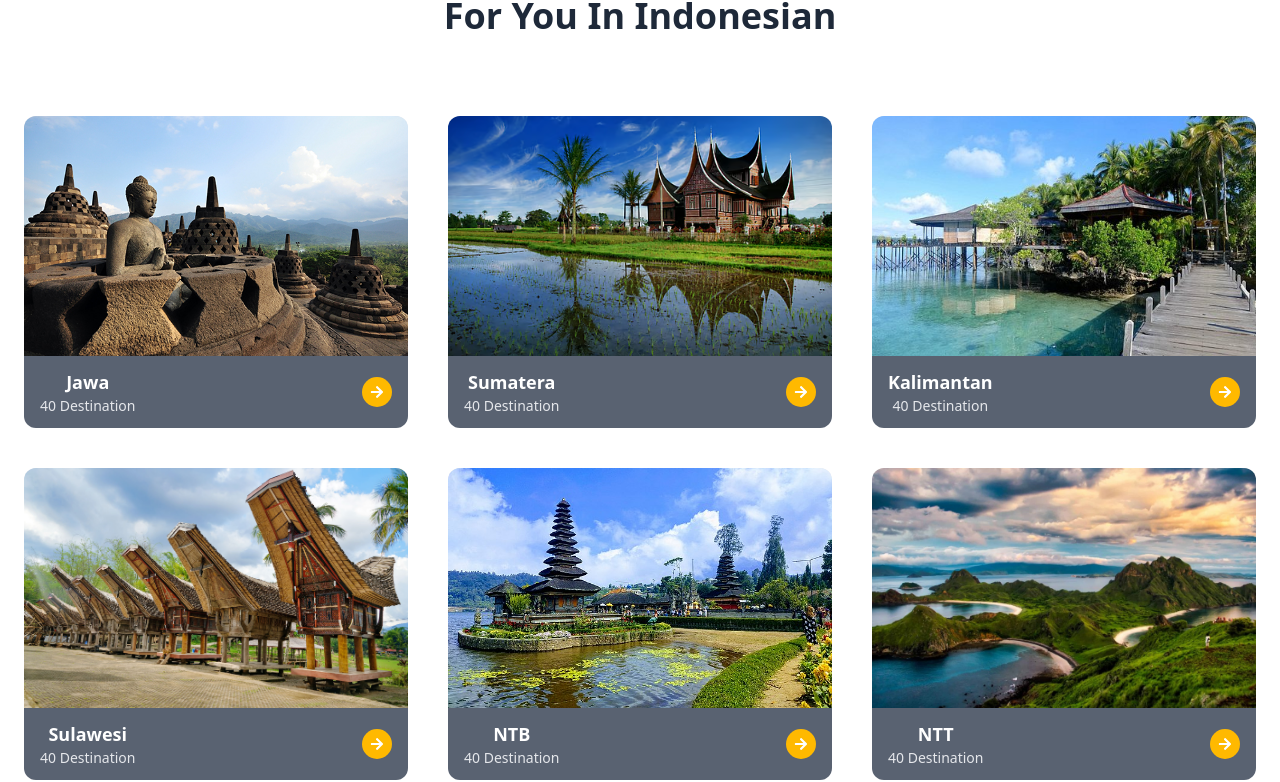
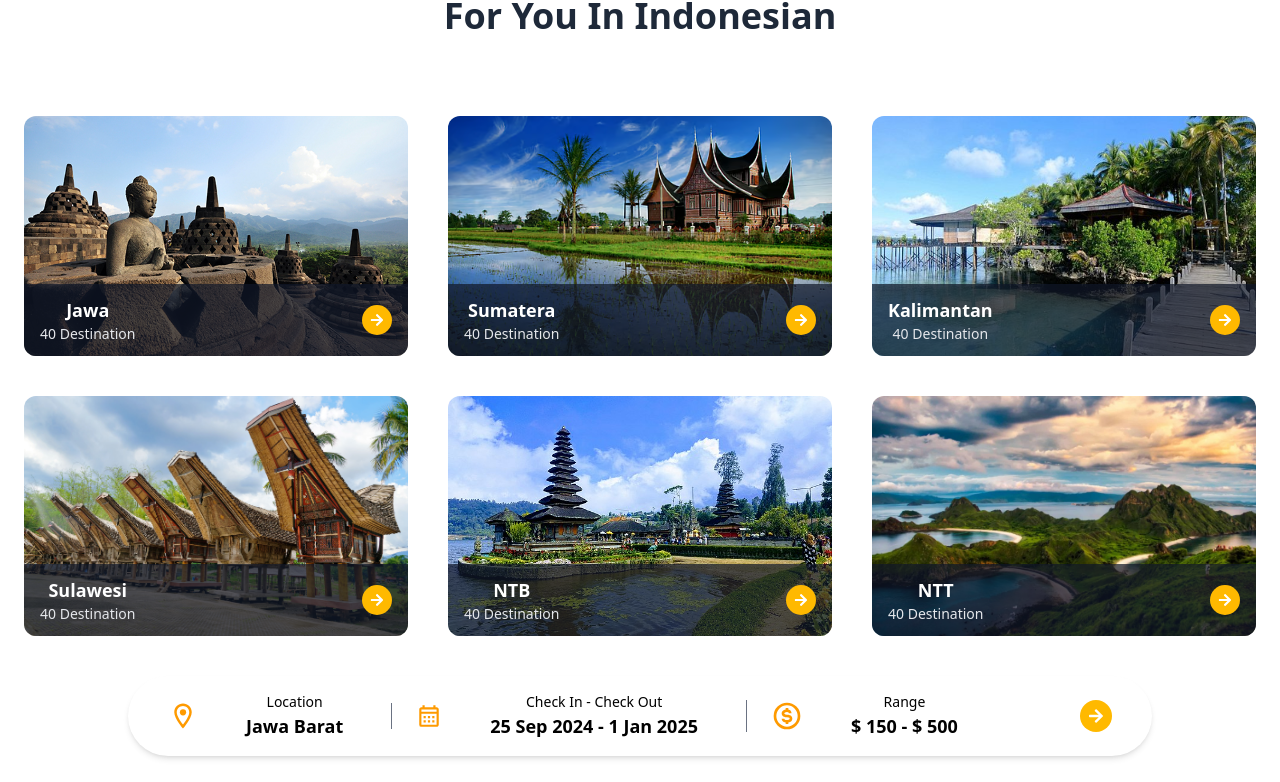
Before and after one commit to abarnashiva/nginep, a React (Vite) app: page / in a window 1280 px wide. Shown: the part 1858-2640 px from the top of the page. Built offline with nearby package versions, Linux system fonts and the light colour scheme.

Commit message:
add changes to top destination card

```diff
--- a/src/components/TopDestination.tsx
+++ b/src/components/TopDestination.tsx
@@ -26,10 +26,10 @@ export default function TopDestinations() {
         {destinations.map(({ name, image }, idx) => (
           <div
             key={idx}
-            className="bg-gray-200 rounded-xl flex flex-col justify-end overflow-hidden relative"
+            className="bg-gray-200 rounded-xl flex flex-col justify-end overflow-hidden relative h-60 bg-cover bg-center"
+            style={{ backgroundImage: `url(${image})` }}
           >
-            <img src={image} alt={name} className="w-full h-60 object-cover" />
-            <div className="bg-gray-700/80 text-white px-4 py-3 flex justify-between items-center">
+            <div className="bg-gray-900/70 text-white px-4 py-3 flex justify-between items-center">
               <div>
                 <p className="font-semibold text-lg">{name}</p>
                 <p className="text-sm text-gray-200">40 Destination</p>
@@ -41,6 +41,7 @@ export default function TopDestinations() {
           </div>
         ))}
       </div>
+
 
       {/* Filter Bar */}
       <div className="flex md:flex-row flex-col  md:bg-white md:shadow-md md:rounded-full px-4 lg:px-10 py-4 items-center justify-between lg:gap-12 gap-6 max-w-5xl mx-auto">
```
